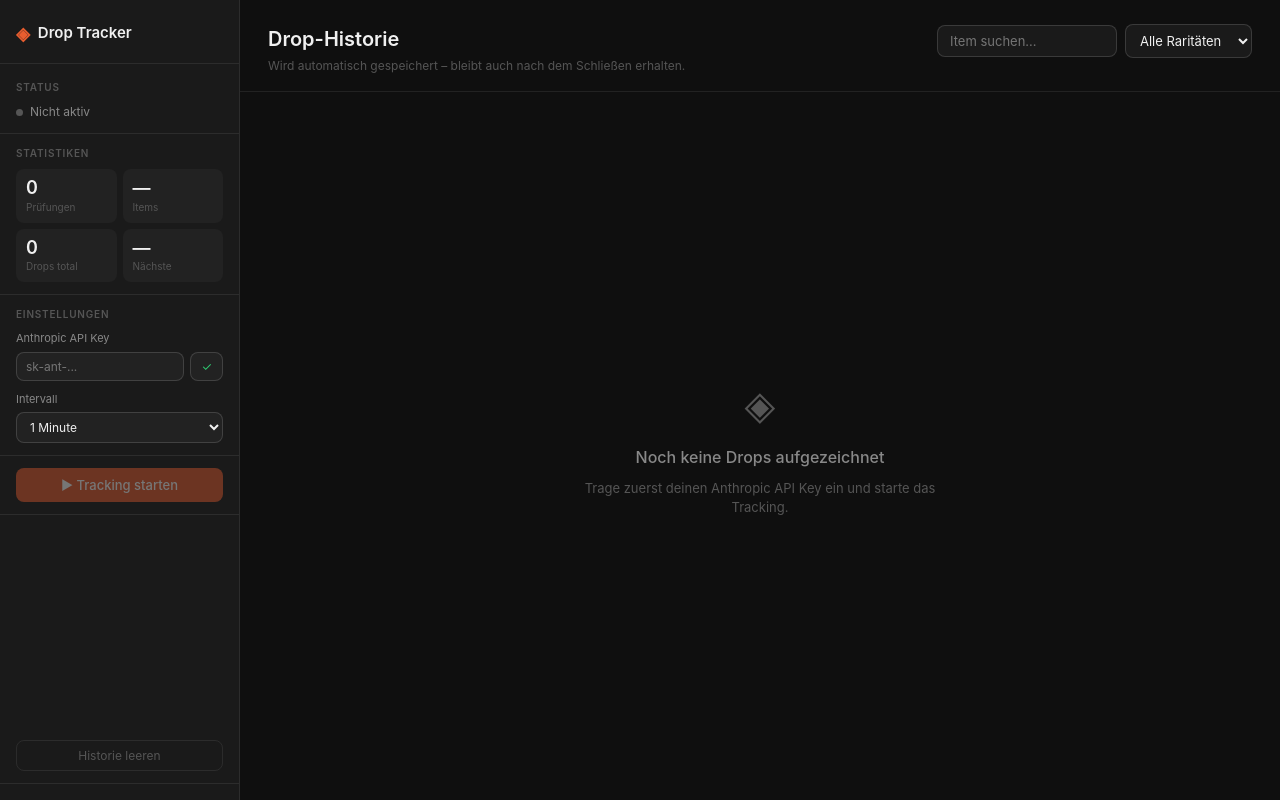
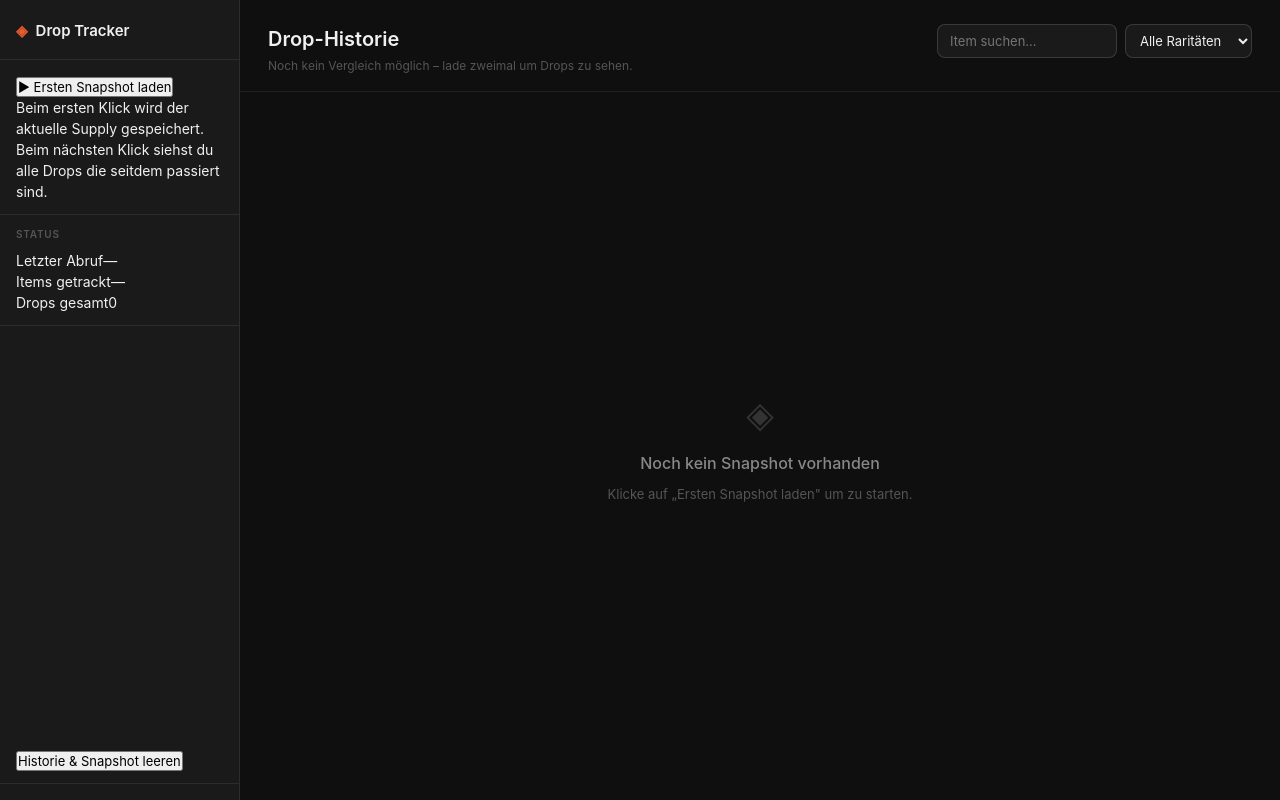
Before and after one commit to ivanprog-dev/itemtrackerlr, a Next.js app: page / in a window 1280 px wide. Built offline with nearby package versions, Linux system fonts and the light colour scheme.

Commit message:
Update page.js

```diff
--- a/app/page.js
+++ b/app/page.js
@@ -1,5 +1,5 @@
 'use client'
-import { useState, useEffect, useRef, useCallback } from 'react'
+import { useState, useEffect } from 'react'
 import styles from './page.module.css'
 
 const RARITY_COLORS = {
@@ -18,248 +18,139 @@ function RarityBadge({ rarity }) {
     <span style={{
       fontSize: 10, padding: '2px 7px', borderRadius: 10,
       background: c.bg, border: `1px solid ${c.border}`, color: c.text,
-      whiteSpace: 'nowrap', fontWeight: 500, letterSpacing: '0.02em'
-    }}>
-      {rarity}
-    </span>
+      whiteSpace: 'nowrap', fontWeight: 500
+    }}>{rarity}</span>
   )
 }
 
 function formatTime(iso) {
   const d = new Date(iso)
-  return d.toLocaleDateString('de-DE', { day: '2-digit', month: '2-digit', year: 'numeric' }) +
-    ' ' + d.toLocaleTimeString('de-DE', { hour: '2-digit', minute: '2-digit', second: '2-digit' })
-}
-
-function formatTimeShort(iso) {
-  return new Date(iso).toLocaleTimeString('de-DE', { hour: '2-digit', minute: '2-digit', second: '2-digit' })
+  return d.toLocaleDateString('de-DE') + ' ' +
+    d.toLocaleTimeString('de-DE', { hour: '2-digit', minute: '2-digit', second: '2-digit' })
 }
 
 export default function Home() {
-  const [apiKey, setApiKey] = useState('')
-  const [apiKeyInput, setApiKeyInput] = useState('')
-  const [running, setRunning] = useState(false)
-  const [interval, setIntervalSecs] = useState(60)
   const [snapshot, setSnapshot] = useState({})
   const [drops, setDrops] = useState([])
-  const [checks, setChecks] = useState(0)
+  const [loading, setLoading] = useState(false)
+  const [lastFetch, setLastFetch] = useState(null)
   const [itemCount, setItemCount] = useState(null)
-  const [lastCheck, setLastCheck] = useState(null)
-  const [nextIn, setNextIn] = useState(null)
-  const [status, setStatus] = useState('idle') // idle | checking | ok | error
-  const [errorMsg, setErrorMsg] = useState('')
+  const [error, setError] = useState('')
   const [filter, setFilter] = useState('')
   const [rarityFilter, setRarityFilter] = useState('')
-  const [showSettings, setShowSettings] = useState(false)
+  const [newDropsCount, setNewDropsCount] = useState(0)
 
-  const timerRef = useRef(null)
-  const countdownRef = useRef(null)
-  const snapshotRef = useRef({})
-  const runningRef = useRef(false)
-
-  // Load from localStorage on mount
   useEffect(() => {
     try {
-      const saved = JSON.parse(localStorage.getItem('lr_drops') || '[]')
-      const savedSnap = JSON.parse(localStorage.getItem('lr_snapshot') || '{}')
-      const savedKey = localStorage.getItem('lr_apikey') || ''
-      setDrops(saved)
-      setSnapshot(savedSnap)
-      snapshotRef.current = savedSnap
-      setApiKey(savedKey)
-      setApiKeyInput(savedKey)
+      const s = JSON.parse(localStorage.getItem('lr_snapshot') || '{}')
+      const d = JSON.parse(localStorage.getItem('lr_drops') || '[]')
+      const l = localStorage.getItem('lr_lastfetch') || null
+      const c = localStorage.getItem('lr_itemcount') || null
+      setSnapshot(s)
+      setDrops(d)
+      setLastFetch(l)
+      setItemCount(c ? parseInt(c) : null)
     } catch {}
   }, [])
 
-  const saveDrops = (d) => {
-    try { localStorage.setItem('lr_drops', JSON.stringify(d.slice(0, 500))) } catch {}
+  async function doFetch() {
+    setLoading(true)
+    setError('')
+    setNewDropsCount(0)
+    try {
+      const res = await fetch('/api/check')
+      const data = await res.json()
+      if (!res.ok) throw new Error(data.error)
+
+      const newDrops = []
+      const newSnapshot = {}
+
+      for (const item of data.items) {
+        newSnapshot[item.slug] = item.remaining
+        const prev = snapshot[item.slug]
+        if (prev !== undefined && item.remaining < prev) {
+          newDrops.push({
+            ...item,
+            prev,
+            diff: prev - item.remaining,
+            timestamp: new Date().toISOString(),
+          })
+        }
       }
 
-  const saveSnapshot = (s) => {
-    try { localStorage.setItem('lr_snapshot', JSON.stringify(s)) } catch {}
+      const allDrops = [...newDrops, ...drops].slice(0, 500)
+      setSnapshot(newSnapshot)
+      setDrops(allDrops)
+      setLastFetch(data.fetchedAt)
+      setItemCount(data.items.length)
+      setNewDropsCount(newDrops.length)
+
+      localStorage.setItem('lr_snapshot', JSON.stringify(newSnapshot))
+      localStorage.setItem('lr_drops', JSON.stringify(allDrops))
+      localStorage.setItem('lr_lastfetch', data.fetchedAt)
+      localStorage.setItem('lr_itemcount', data.items.length)
+    } catch (e) {
+      setError(e.message)
+    }
+    setLoading(false)
   }
 
-  const saveApiKey = (k) => {
-    try { localStorage.setItem('lr_apikey', k) } catch {}
-  }
+  const isFirstFetch = Object.keys(snapshot).length === 0
 
-  const doCheck = useCallback(async (currentApiKey, currentSnapshot) => {
-    setStatus('checking')
-    try {
-      const res = await fetch('/api/check', {
-        method: 'POST',
-        headers: { 'Content-Type': 'application/json' },
-        body: JSON.stringify({ apiKey: currentApiKey, snapshot: currentSnapshot })
-      })
-      const data = await res.json()
-      if (!res.ok) throw new Error(data.error || 'Unknown error')
-
-      setChecks(c => c + 1)
-      setItemCount(data.items.length)
-      setLastCheck(data.checkedAt)
-      setSnapshot(data.snapshot)
-      snapshotRef.current = data.snapshot
-      saveSnapshot(data.snapshot)
-
-      if (data.drops.length > 0) {
-        setDrops(prev => {
-          const updated = [...data.drops, ...prev]
-          saveDrops(updated)
-          return updated
-        })
-      }
-      setStatus('ok')
-      setErrorMsg('')
-    } catch (e) {
-      setStatus('error')
-      setErrorMsg(e.message)
-    }
-  }, [])
-
-  const startCountdown = useCallback((secs) => {
-    clearInterval(countdownRef.current)
-    let s = secs
-    setNextIn(s)
-    countdownRef.current = setInterval(() => {
-      s--
-      if (s <= 0) s = secs
-      setNextIn(s)
-    }, 1000)
-  }, [])
-
-  const start = useCallback(() => {
-    if (!apiKey) return
-    runningRef.current = true
-    setRunning(true)
-    doCheck(apiKey, snapshotRef.current)
-    timerRef.current = setInterval(() => {
-      doCheck(apiKey, snapshotRef.current)
-      startCountdown(interval)
-    }, interval * 1000)
-    startCountdown(interval)
-  }, [apiKey, interval, doCheck, startCountdown])
-
-  const stop = useCallback(() => {
-    runningRef.current = false
-    setRunning(false)
-    clearInterval(timerRef.current)
-    clearInterval(countdownRef.current)
-    setNextIn(null)
-    setStatus('idle')
-  }, [])
-
-  useEffect(() => { return () => { clearInterval(timerRef.current); clearInterval(countdownRef.current) } }, [])
-
-  const filteredDrops = drops.filter(d => {
+  const filtered = drops.filter(d => {
     if (rarityFilter && d.rarity !== rarityFilter) return false
     if (filter && !d.name.toLowerCase().includes(filter.toLowerCase())) return false
     return true
   })
 
-  const statusColor = { idle: '#555', checking: '#f0c040', ok: '#2ecc71', error: '#e74c3c' }[status]
-  const statusLabel = {
-    idle: 'Nicht aktiv',
-    checking: 'Prüfe gerade…',
-    ok: `Letzte Prüfung: ${lastCheck ? formatTimeShort(lastCheck) : '—'}`,
-    error: `Fehler: ${errorMsg}`
-  }[status]
-
   return (
     <div className={styles.page}>
       <div className={styles.sidebar}>
         <div className={styles.logo}>
-          <span className={styles.logoIcon}>◈</span>
-          <span>Drop Tracker</span>
+          <span style={{ color: '#e85d2f' }}>◈</span> Drop Tracker
+        </div>
+
+        <div className={styles.section}>
+          <button className={styles.btnFetch} onClick={doFetch} disabled={loading}>
+            {loading ? '⏳ Lädt…' : isFirstFetch ? '▶ Ersten Snapshot laden' : '🔄 Jetzt prüfen'}
+          </button>
+          {isFirstFetch && (
+            <p className={styles.hint}>Beim ersten Klick wird der aktuelle Supply gespeichert. Beim nächsten Klick siehst du alle Drops die seitdem passiert sind.</p>
+          )}
         </div>
 
         <div className={styles.section}>
           <div className={styles.sectionLabel}>Status</div>
-          <div className={styles.statusRow}>
-            <span className={styles.dot} style={{ background: statusColor, boxShadow: status === 'checking' ? `0 0 6px ${statusColor}` : 'none' }} />
-            <span style={{ color: status === 'error' ? '#e74c3c' : '#888', fontSize: 12 }}>{statusLabel}</span>
+          <div className={styles.infoRow}>
+            <span className={styles.infoLbl}>Letzter Abruf</span>
+            <span className={styles.infoVal}>{lastFetch ? formatTime(lastFetch) : '—'}</span>
+          </div>
+          <div className={styles.infoRow}>
+            <span className={styles.infoLbl}>Items getrackt</span>
+            <span className={styles.infoVal}>{itemCount ?? '—'}</span>
+          </div>
+          <div className={styles.infoRow}>
+            <span className={styles.infoLbl}>Drops gesamt</span>
+            <span className={styles.infoVal} style={{ color: drops.length > 0 ? '#e85d2f' : undefined }}>{drops.length}</span>
           </div>
         </div>
 
+        {error && (
           <div className={styles.section}>
-          <div className={styles.sectionLabel}>Statistiken</div>
-          <div className={styles.statGrid}>
-            <div className={styles.stat}>
-              <div className={styles.statVal}>{checks}</div>
-              <div className={styles.statLbl}>Prüfungen</div>
+            <div className={styles.errorBox}>{error}</div>
           </div>
-            <div className={styles.stat}>
-              <div className={styles.statVal}>{itemCount ?? '—'}</div>
-              <div className={styles.statLbl}>Items</div>
-            </div>
-            <div className={styles.stat}>
-              <div className={styles.statVal} style={{ color: drops.length > 0 ? '#e85d2f' : undefined }}>{drops.length}</div>
-              <div className={styles.statLbl}>Drops total</div>
-            </div>
-            <div className={styles.stat}>
-              <div className={styles.statVal}>{running ? (nextIn ?? '—') + 's' : '—'}</div>
-              <div className={styles.statLbl}>Nächste</div>
-            </div>
-          </div>
-        </div>
-
-        <div className={styles.section}>
-          <div className={styles.sectionLabel}>Einstellungen</div>
-          <div className={styles.field}>
-            <label className={styles.fieldLabel}>Anthropic API Key</label>
-            <div style={{ display: 'flex', gap: 6 }}>
-              <input
-                type="password"
-                className={styles.input}
-                placeholder="sk-ant-..."
-                value={apiKeyInput}
-                onChange={e => setApiKeyInput(e.target.value)}
-                style={{ flex: 1 }}
-              />
-              <button className={styles.btnSmall} onClick={() => { setApiKey(apiKeyInput); saveApiKey(apiKeyInput) }}>
-                ✓
-              </button>
-            </div>
-            {apiKey && <div style={{ fontSize: 11, color: '#2ecc71', marginTop: 4 }}>✓ Key gespeichert</div>}
-          </div>
-          <div className={styles.field}>
-            <label className={styles.fieldLabel}>Intervall</label>
-            <select
-              className={styles.input}
-              value={interval}
-              onChange={e => { setIntervalSecs(Number(e.target.value)); if (running) { stop(); } }}
-            >
-              <option value={30}>30 Sekunden</option>
-              <option value={60}>1 Minute</option>
-              <option value={120}>2 Minuten</option>
-              <option value={300}>5 Minuten</option>
-            </select>
-          </div>
-        </div>
-
-        <div className={styles.section}>
-          {running ? (
-            <button className={styles.btnStop} onClick={stop}>
-              ⏹ Stoppen
-            </button>
-          ) : (
-            <button className={styles.btnStart} onClick={start} disabled={!apiKey}>
-              ▶ Tracking starten
-            </button>
         )}
-        </div>
 
         <div className={styles.section} style={{ marginTop: 'auto' }}>
-          <button
-            className={styles.btnDanger}
-            onClick={() => {
-              if (confirm('Alle gespeicherten Drops löschen?')) {
-                setDrops([])
+          <button className={styles.btnClear} onClick={() => {
+            if (confirm('Alle Drops und den Snapshot löschen?')) {
+              setDrops([]); setSnapshot({}); setLastFetch(null); setItemCount(null)
               localStorage.removeItem('lr_drops')
+              localStorage.removeItem('lr_snapshot')
+              localStorage.removeItem('lr_lastfetch')
+              localStorage.removeItem('lr_itemcount')
             }
-            }}
-          >
-            Historie leeren
-          </button>
+          }}>Historie & Snapshot leeren</button>
         </div>
       </div>
 
@@ -267,9 +158,14 @@ export default function Home() {
         <div className={styles.mainHeader}>
           <div>
             <h1 className={styles.mainTitle}>Drop-Historie</h1>
-            <p className={styles.mainSub}>Wird automatisch gespeichert – bleibt auch nach dem Schließen erhalten.</p>
+            <p className={styles.mainSub}>
+              {newDropsCount > 0
+                ? `✅ ${newDropsCount} neuer Drop${newDropsCount > 1 ? 's' : ''} seit dem letzten Abruf!`
+                : lastFetch && !isFirstFetch ? '✓ Keine neuen Drops seit dem letzten Abruf.'
+                : 'Noch kein Vergleich möglich – lade zweimal um Drops zu sehen.'}
+            </p>
           </div>
-          <div style={{ display: 'flex', gap: 8, alignItems: 'center' }}>
+          <div style={{ display: 'flex', gap: 8 }}>
             <input
               className={styles.searchInput}
               placeholder="Item suchen…"
@@ -283,18 +179,22 @@ export default function Home() {
           </div>
         </div>
 
-        {filteredDrops.length === 0 ? (
+        {filtered.length === 0 ? (
           <div className={styles.empty}>
-            <div className={styles.emptyIcon}>◈</div>
-            <div className={styles.emptyTitle}>Noch keine Drops aufgezeichnet</div>
+            <div style={{ fontSize: 36, color: '#333' }}>◈</div>
+            <div className={styles.emptyTitle}>
+              {isFirstFetch ? 'Noch kein Snapshot vorhanden' : 'Keine Drops aufgezeichnet'}
+            </div>
             <div className={styles.emptySub}>
-              {!apiKey ? 'Trage zuerst deinen Anthropic API Key ein und starte das Tracking.' : 'Starte das Tracking – sobald ein Item gedroppt wird, erscheint es hier.'}
+              {isFirstFetch
+                ? 'Klicke auf „Ersten Snapshot laden" um zu starten.'
+                : 'Beim nächsten Abruf werden Drops hier angezeigt.'}
             </div>
           </div>
         ) : (
           <div className={styles.dropList}>
-            <div className={styles.dropCount}>{filteredDrops.length} Drop{filteredDrops.length !== 1 ? 's' : ''} gefunden</div>
-            {filteredDrops.map((d, i) => (
+            <div className={styles.dropCount}>{filtered.length} Drop{filtered.length !== 1 ? 's' : ''}</div>
+            {filtered.map((d, i) => (
               <div key={i} className={styles.dropRow}>
                 <div className={styles.dropLeft}>
                   <div className={styles.dropTime}>{formatTime(d.timestamp)}</div>
```
Lines whose indentation alone changed are shown as unchanged.
